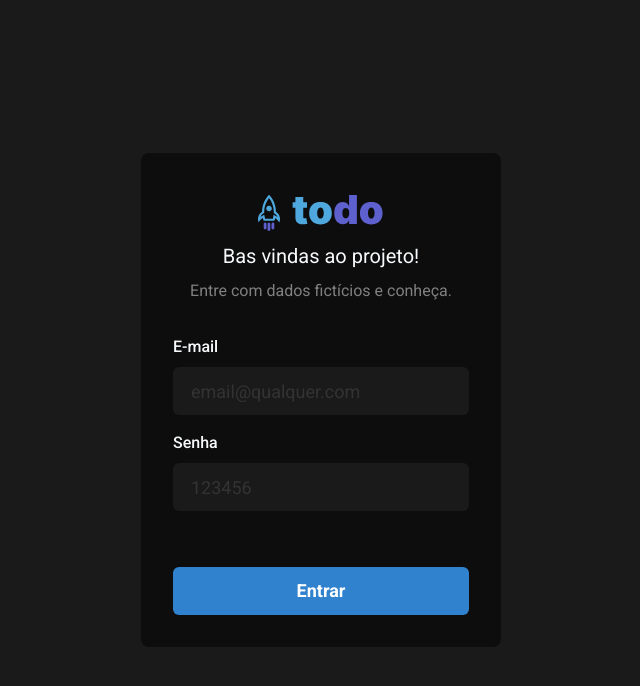
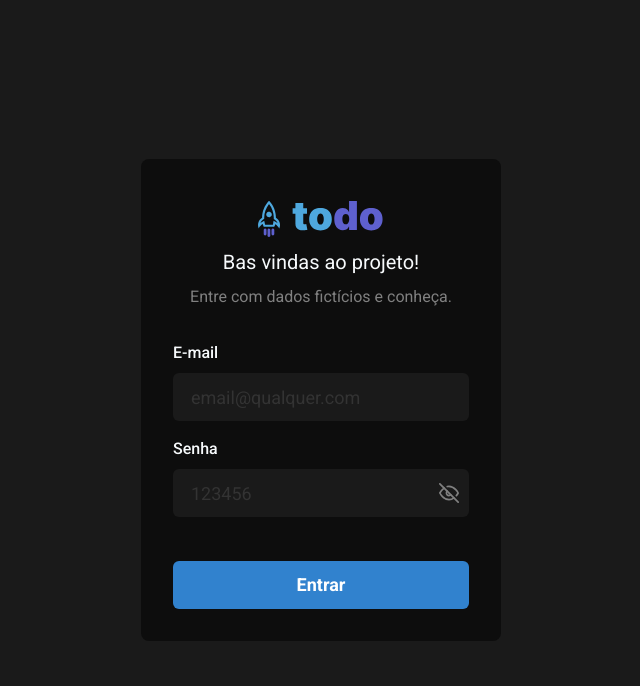
Before and after one commit to amosrodrigues/challenge-todolist, a React (Vite) app: page / in a window 1280 px wide. Shown: the top 686 px of the page, without its empty margins (319-959 px from the left). Built offline with nearby package versions, Linux system fonts and the light colour scheme.

Commit message:
feat: implemente show view password.

```diff
--- a/src/components/Form/Input.tsx
+++ b/src/components/Form/Input.tsx
@@ -26,7 +26,7 @@ const InputBase: ForwardRefRenderFunction<HTMLInputElement, InputProps> = (
         name={name}
         focusBorderColor="blue.100"
         bgColor="gray.600"
-        _placeholder={{color: 'gray.400'}}
+        _placeholder={{ color: 'gray.400' }}
         variant="filled"
         size="lg"
         _hover={{
--- /dev/null
+++ b/src/components/Form/InputPasswrod.tsx
@@ -0,0 +1,67 @@
+import { forwardRef, ForwardRefRenderFunction, useState } from 'react';
+import {
+  FormControl,
+  FormErrorMessage,
+  FormLabel,
+  Icon,
+  Input as ChakraInput,
+  InputGroup,
+  InputProps as ChakraInputProps,
+  InputRightElement,
+} from '@chakra-ui/react';
+import { FieldError } from 'react-hook-form';
+import { FiEye, FiEyeOff } from 'react-icons/fi';
+
+interface InputProps extends ChakraInputProps {
+  name: string;
+  label?: string;
+  error?: FieldError;
+}
+
+const InputBase: ForwardRefRenderFunction<HTMLInputElement, InputProps> = (
+  { name, label, error = null, type, ...rest },
+  ref,
+) => {
+  const [show, setShow] = useState(false);
+
+  const handleClick = () => setShow(!show);
+
+  return (
+    <FormControl isInvalid={!!error}>
+      {!!label && <FormLabel htmlFor={name}>{label}</FormLabel>}
+      <InputGroup>
+        <ChakraInput
+          id={name}
+          name={name}
+          type={show ? 'text' : 'password'}
+          focusBorderColor="blue.100"
+          bgColor="gray.600"
+          _placeholder={{ color: 'gray.400' }}
+          variant="filled"
+          size="lg"
+          _hover={{
+            bgColor: 'gray.600',
+          }}
+          ref={ref}
+          {...rest}
+        />
+        <InputRightElement height="100%">
+          <Icon
+            as={show ? FiEye : FiEyeOff}
+            fontSize={20}
+            cursor="pointer"
+            color="gray.300"
+            transition="color 0.2s"
+            _hover={{
+              color: 'white',
+            }}
+            onClick={handleClick}
+          />
+        </InputRightElement>
+      </InputGroup>
+      {!!error && <FormErrorMessage>{error.message}</FormErrorMessage>}
+    </FormControl>
+  );
+};
+
+export const InputPassword = forwardRef(InputBase);
--- a/src/pages/Signin/index.tsx
+++ b/src/pages/Signin/index.tsx
@@ -7,6 +7,7 @@ import { Input } from '../../components/Form/Input';
 import { Image } from '@chakra-ui/react';
 
 import logo from '../../assets/Logo.svg';
+import { InputPassword } from '../../components/Form/InputPasswrod';
 
 type SignInFormData = {
   email?: string;
@@ -64,7 +65,7 @@ export function SignIn() {
             error={errors.email}
             {...register('email')}
           />
-          <Input
+          <InputPassword
             type="password"
             label="Senha"
             placeholder="123456"
@@ -74,7 +75,7 @@ export function SignIn() {
         </Stack>
         <Button
           type="submit"
-          mt="6"
+          mt={3}
           colorScheme="blue"
           size="lg"
           isLoading={formState.isSubmitting}>
```
